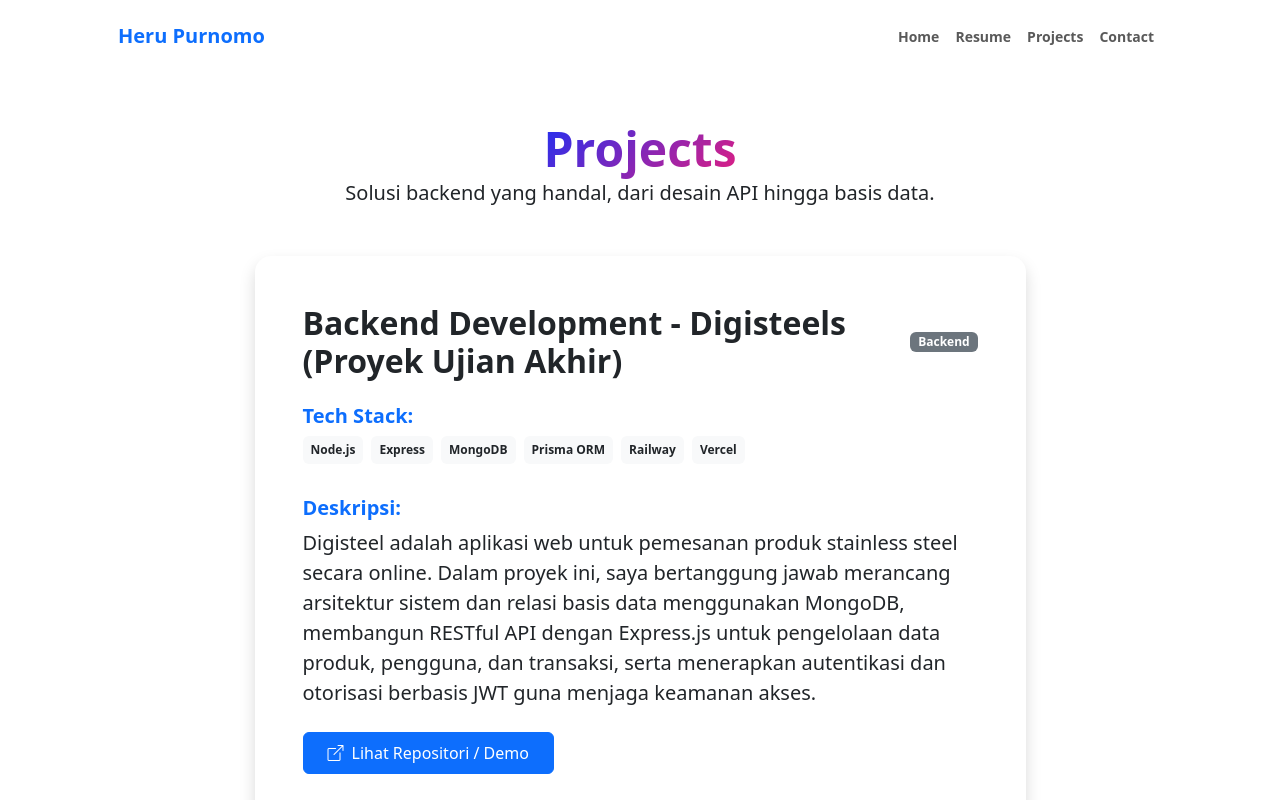
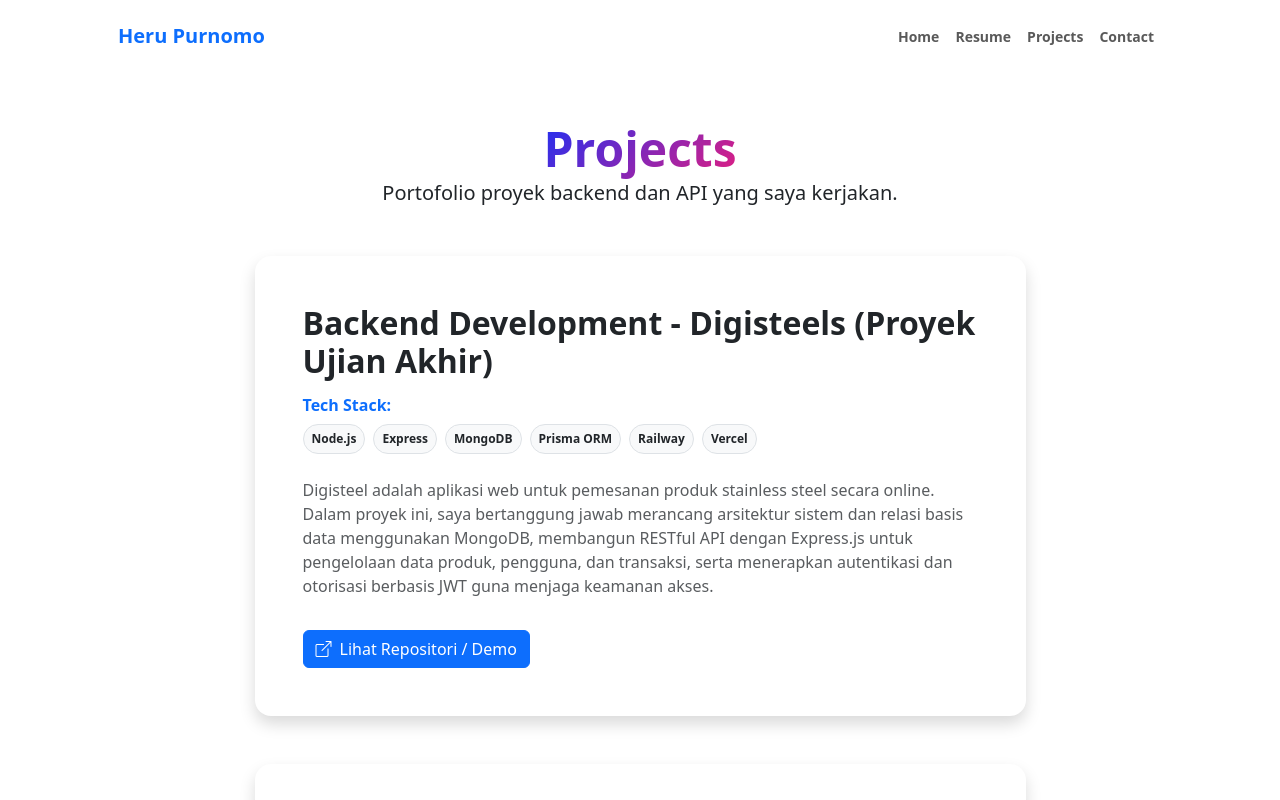
Before and after one commit to purnomoht17/portfolio-heru, a React (Vite) app: page /projects in a window 1280 px wide. Shown: the top 800 px of the page. Built offline with nearby package versions, Linux system fonts and the light colour scheme.

Commit message:
add pictures

```diff
--- a/src/data/projectData.js
+++ b/src/data/projectData.js
@@ -4,6 +4,7 @@
     title: "Backend Development - Digisteels (Proyek Ujian Akhir)",
     description: "Digisteel adalah aplikasi web untuk pemesanan produk stainless steel secara online. Dalam proyek ini, saya bertanggung jawab merancang arsitektur sistem dan relasi basis data menggunakan MongoDB, membangun RESTful API dengan Express.js untuk pengelolaan data produk, pengguna, dan transaksi, serta menerapkan autentikasi dan otorisasi berbasis JWT guna menjaga keamanan akses.",
     techStack: ["Node.js", "Express", "MongoDB", "Prisma ORM", "Railway", "Vercel"],
+    filename: "project1.png",
     link: "https://github.com/purnomoht17/Digisteels-backend.git",
   },
   {
@@ -11,6 +12,7 @@
     title: "Backend Development - E-Commerce Web (Shop API)",
     description: "Membangun sistem backend menggunakan Express.js dan MySQL dengan penerapan autentikasi JWT, sistem transaksi, dan integrasi pembayaran berbasis sandbox.",
     techStack: ["Node.js", "Express", "MongoDB", "Prisma ORM", "Midtrans"],
+    filename: "project2.png",
     link: "https://github.com/purnomoht17/e-commerce-web-api.git",
   },
 ];
--- a/src/pages/Projects/Projects.jsx
+++ b/src/pages/Projects/Projects.jsx
@@ -2,7 +2,28 @@
 import { Link } from 'react-router-dom';
 import { projectsData } from '../../data/projectData.js';
 
+// ---------------------------------------------------------------
+// 💡 SOLUSI VITE: import.meta.glob (Untuk Mengimpor Aset Lokal)
+// Mengimpor semua aset gambar secara otomatis dan EAGER (sinkron)
+const imageModules = import.meta.glob('../../assets/*.{png,jpg,jpeg,svg,JPG}', { eager: true });
+
+// Fungsi untuk mendapatkan URL gambar dari nama file (misal: 'logo.png')
+const getImageUrl = (imageName) => {
+    if (!imageName) return null;
+
+    // Bangun path relatif yang digunakan oleh glob
+    const fullPath = `../../assets/${imageName}`;
+
+    // Cari modul yang cocok dan ambil default URL-nya
+    const module = imageModules[fullPath];
+
+    return module ? module.default : null;
+};
+// ---------------------------------------------------------------
+
+
 function Projects() {
+
   return (
     <main className="flex-shrink-0">
       {/* Projects Section */}
@@ -12,51 +33,77 @@
             <h1 className="display-5 fw-bolder mb-0">
               <span className="text-gradient d-inline">Projects</span>
             </h1>
-            <p className="lead fw-light mb-0">Solusi backend yang handal, dari desain API hingga basis data.</p>
+            <p className="lead fw-light mb-0">Portofolio proyek backend dan API yang saya kerjakan.</p>
           </div>
           <div className="row gx-5 justify-content-center">
             <div className="col-lg-11 col-xl-9 col-xxl-8">
 
               {/* Mapping dari projectsData */}
-              {projectsData.map((project) => (
-                <div key={project.id} className="card shadow rounded-4 border-0 mb-5">
+              {projectsData.map((project) => {
+
+                const projectImage = getImageUrl(project.filename);
+
+                // Kelas rounded-top-4 adalah versi Bootstrap dari rounded-xl yang Anda gunakan di :root
+                const imageRoundedClasses = projectImage
+                    ? `rounded-top-4` // Gambar hanya membulat di bagian atas
+                    : '';
+
+                return (
+                  // Kartu Proyek
+                  <div key={project.id} className="card overflow-hidden shadow rounded-4 border-0 mb-5">
+
+                    {/* --- HEADER GAMBAR 16:9 (DI ATAS CARD) --- */}
+                    {projectImage && (
+                      // Menggunakan div card-header untuk bagian atas kartu
+                      <div className={`card-header p-0 bg-dark ${imageRoundedClasses}`}>
+                          {/* Pembungkus Ratio 16:9 */}
+                          <div className="ratio ratio-16x9">
+                            <img
+                                // Gambar mengisi area 16:9
+                                className="img-fluid w-100 h-100 object-fit-cover"
+                                src={projectImage}
+                                alt={project.title}
+                            />
+                          </div>
+                      </div>
+                    )}
+
+                    {/* --- DETAIL PROYEK (BODY CARD) --- */}
                     <div className="card-body p-4 p-md-5">
 
-                      {/* 1. Project Title and Type */}
-                      <div className="d-flex align-items-center mb-4">
-                            <h2 className="fw-bolder mb-0">{project.title}</h2>
-                            {/* Tambahkan badge kecil untuk tipe proyek, e.g., Backend, API, Microservice */}
-                            <span className="badge bg-secondary ms-3">Backend</span>
-                      </div>
+                        {/* Judul Proyek */}
+                        <h2 className="fw-bolder mb-3">{project.title}</h2>
 
-                      {/* 2. Tech Stack (Gunakan badge untuk tampilan yang menarik) */}
+                        {/* Tech Stack (Badge) */}
+                        {project.techStack && project.techStack.length > 0 && (
                             <div className="mb-4">
-                          <h4 className="fw-bolder fs-5 text-primary">Tech Stack:</h4>
-                          {/* Asumsi project.techStack adalah array of strings */}
-                          {project.techStack && project.techStack.map((tech, i) => (
-                              <span key={i} className="badge bg-light text-dark fw-bolder me-2 mb-2 p-2">
+                                <h4 className="fw-bolder fs-6 text-primary">Tech Stack:</h4>
+                                <div className="d-flex flex-wrap gap-2">
+                                    {project.techStack.map((tech, i) => (
+                                        <span key={i} className="badge bg-light text-dark fw-bolder p-2 rounded-pill border">
                                             {tech}
                                         </span>
                                     ))}
                                 </div>
+                            </div>
+                        )}
 
-                      {/* 3. Description/Problem Solved */}
-                      <div className="mb-4">
-                          <h4 className="fw-bolder fs-5 text-primary">Deskripsi:</h4>
-                          <p className="lead">{project.description}</p>
-                      </div>
+                        {/* Deskripsi */}
+                        <p className="text-muted">{project.description}</p>
 
-                      {/* 4. Project Link/Button */}
+                        {/* Link atau Tombol */}
                         {project.link && (
-                          <Link className="btn btn-primary px-4 py-2" to={project.link}>
+                            <Link className="btn btn-primary mt-3" to={project.link} target="_blank" rel="noopener noreferrer">
                                 <i className="bi bi-box-arrow-up-right me-2"></i>
                                 Lihat Repositori / Demo
                             </Link>
                         )}
+                    </div>
+                    {/* END: DETAIL PROYEK */}
 
                   </div>
-                </div>
-              ))}
+                );
+              })}
               {/* End Mapping */}
 
             </div>
--- a/src/pages/Resume/Resume.jsx
+++ b/src/pages/Resume/Resume.jsx
@@ -10,6 +10,8 @@
 
 // Fungsi untuk mendapatkan URL gambar dari nama file (misal: 'logo.png')
 const getImageUrl = (imageName) => {
+    if (!imageName) return null;
+
     // Bangun path relatif yang digunakan oleh glob
     const fullPath = `../../assets/${imageName}`;
 
@@ -57,21 +59,32 @@
                 // Ambil URL gambar menggunakan fungsi helper
                 const imageUrl = exp.image ? getImageUrl(exp.image) : null;
 
+                // Menggunakan rounded-4 yang didefinisikan di :root (1rem)
+                const imageRoundedClasses = imageUrl ? `rounded-top-4` : '';
+
                 return (
                   <div key={exp.id} className="card shadow border-0 rounded-4 mb-5">
-                    <div className="card-body p-5">
 
-                      {/* 💡 FOTO HEADER FULL-WIDTH DI DALAM CARD-BODY */}
+                    {/* --- HEADER GAMBAR (DI ATAS CARD) --- */}
                     {imageUrl && (
-                          <div className="mb-4">
+                      // Menggunakan card-header dengan p-0 untuk menghilangkan padding
+                      // Hapus mb-4 dari div ini jika ada, card-header secara default sudah tanpa padding di p-0
+                      <div className={`card-header p-0 bg-light ${imageRoundedClasses}`}>
+                          {/* Kontainer gambar tanpa rasio tetap, disarankan rasio 16:9
+                              Jika rasio 16:9 diperlukan, tambahkan class ratio ratio-16x9 di sini. */}
                           <img
                               src={imageUrl}
                               alt={`${exp.company} logo`}
-                                  // Menggunakan kelas kustom untuk full width dan object-fit
-                                  className="img-fluid experience-logo-full"
+                              // 💡 FIX: Tambahkan d-block untuk menghilangkan margin bawah inline image
+                              className="img-fluid experience-logo-full d-block mb-0"
                           />
                       </div>
                     )}
+
+                    {/* --- CARD BODY (DETAIL PENGALAMAN) --- */}
+                    {/* Hapus p-5 dari card-body, tambahkan padding di div inner jika perlu
+                        Namun, kita pertahankan p-5 agar detail tetap memiliki padding standar. */}
+                    <div className="card-body p-4 p-md-5">
 
                       {/* GRID/ROW UNTUK DETAIL POSISI DAN DESKRIPSI (Sejajar) */}
                       <div className="row gx-5">
```
Also changed, not shown: 2 other files (tests, documents, lock files or other folders). Lines whose indentation alone changed are shown as unchanged.
